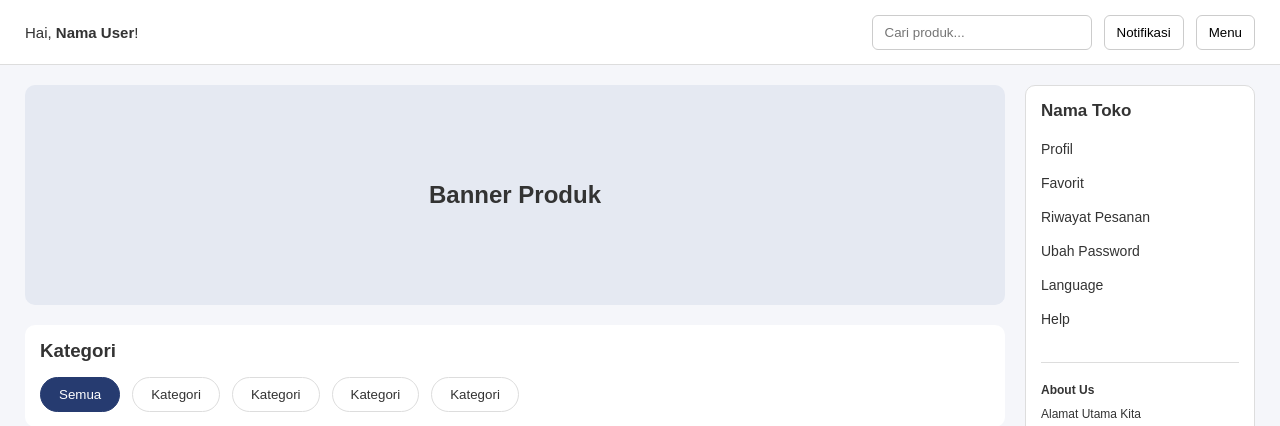
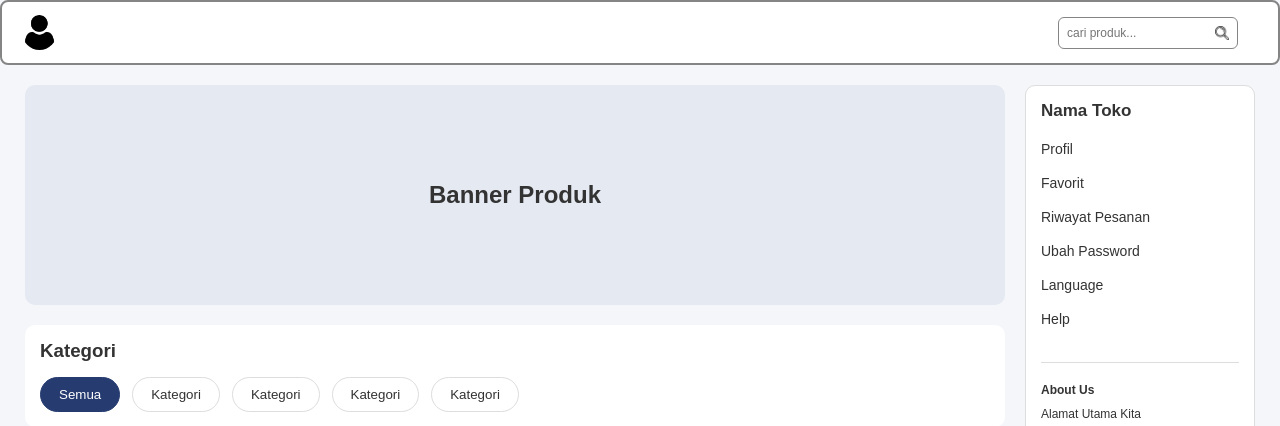
Before and after one commit to Ancax8/finalProject, a PHP site: page /pages/dashboardUser.php in a window 1280 px wide. Shown: the top 426 px of the page. Run offline with PHP 8.4, Linux system fonts and the light colour scheme; some libraries are stand-ins or nearby versions.

Commit message:
navbar not ready

```diff
--- a/asset/css/dashboardUser.css
+++ b/asset/css/dashboardUser.css
@@ -14,49 +14,7 @@ body {
     color: #333;
     padding-bottom: 130px;
 }
-/* =================================
-   NAVBAR
-================================= */
-.navbar {
-  height: 65px;
-  background-color: #ffffff;
-  border-bottom: 1px solid #ddd;
 
-  display: flex;
-  align-items: center;
-  justify-content: space-between;
-
-  padding: 0 25px;
-}
-
-.greeting {
-  font-size: 15px;
-}
-
-.greeting span {
-  font-weight: bold;
-}
-
-.navbar-menu {
-  display: flex;
-  align-items: center;
-  gap: 12px;
-}
-
-.navbar-menu input {
-  width: 220px;
-  padding: 9px 12px;
-  border: 1px solid #ccc;
-  border-radius: 6px;
-}
-
-.navbar-menu button {
-  padding: 9px 12px;
-  border: 1px solid #ccc;
-  background-color: white;
-  border-radius: 6px;
-  cursor: pointer;
-}
 
 /* =================================
    LAYOUT DASHBOARD
--- a/asset/css/navbar.css
+++ b/asset/css/navbar.css
@@ -10,163 +7,80 @@
 }
 
 body {
-    background-color: #f5f5f5;
     font-family: Arial, sans-serif;
-    padding: 25px;
 }
 
-/* =================================
-   NAVBAR UTAMA
-================================= */
-
+/* NAVBAR UTAMA */
 .navbar {
     width: 100%;
-    min-height: 60px;
+    height: 65px;
+    padding: 0 20px;
+
+    display: flex;
+    align-items: center;
+    justify-content: flex-start;
+    gap: 20px;
 
     background-color: #ffffff;
     border: 2px solid #858585;
     border-radius: 8px;
 
-    display: flex;
-    align-items: center;
-    justify-content: space-between;
-
-    padding: 5px 10px;
-    gap: 12px;
-
     position: relative;
-    z-index: 10;
 }
 
-/* =================================
-   PROFILE
-================================= */
-
+/* PROFILE */
 .profile {
     display: flex;
     align-items: center;
-    gap: 10px;
-
-    flex-shrink: 0;
+    gap: 8px;
 }
 
 .profile img {
     width: 35px;
     height: 35px;
-
-    border: 2px solid #858585;
+    object-fit: cover;
     border-radius: 50%;
-
-    object-fit: cover;
 }
 
-.profile label {
-    font-size: 12px;
+#status {
+    font-size: 13px;
     color: #333333;
 }
 
-/* =================================
-   PENCARIAN
-================================= */
-
+/* PENCARIAN */
 .pencarian {
     width: 180px;
     height: 32px;
-
-    border: 2px solid #858585;
-    border-radius: 5px;
+    margin-left: auto;
 
     display: flex;
     align-items: center;
-    gap: 7px;
+    justify-content: space-between;
 
-    padding: 0 7px;
-    margin-left: auto;
-
-    flex-shrink: 1;
-}
-
-.pencarian img {
-    width: 16px;
-    height: 16px;
-
-    object-fit: contain;
-    flex-shrink: 0;
-
-    /* Ikon berada di kiri input */
-    order: -1;
+    padding: 0 8px;
+    border: 1px solid #858585;
+    border-radius: 6px;
 }
 
 .pencarian input {
-    width: 100%;
-    min-width: 0;
-    height: 100%;
+    width: 130px;
+    height: 23px;
 
     border: none;
     outline: none;
 
+    font-size: 12px;
     background: transparent;
-
-    font-size: 10px;
-    color: #333333;
 }
 
-.pencarian input::placeholder {
-    color: #777777;
-}
-
-/* =================================
-   NOTIFIKASI
-================================= */
-
-.notification {
-    display: flex;
-    align-items: center;
-    justify-content: center;
-
-    flex-shrink: 0;
-}
-
-.notification i {
-    font-size: 22px;
-    color: #333333;
+.pencarian img {
+    width: 14px;
+    height: 14px;
+    object-fit: contain;
     cursor: pointer;
 }
 
-/* =================================
-   ICON MENU
-================================= */
-
-.icon-list {
-    width: 35px;
-    height: 32px;
-
-    border: 2px solid #858585;
-    border-radius: 5px;
-
-    display: flex;
-    align-items: center;
-    justify-content: center;
-
-    cursor: pointer;
-    flex-shrink: 0;
-
-    transition: background-color 0.2s ease;
-}
-
-.icon-list:hover {
-    background-color: #eeeeee;
-}
-
-.icon-list i {
-    font-size: 23px;
-    color: #333333;
-}
-
-/* =================================
-   MENU NAVIGASI
-================================= */
-
+/* MENU NAVIGASI */
 .main {
     position: absolute;
     top: 100%;
@@ -177,78 +91,114 @@ body {
     background-color: #ffffff;
     border: 2px solid #858585;
     border-top: none;
-
     border-radius: 0 0 8px 8px;
 
     overflow: hidden;
+    z-index: 9;
+
+    /* Kondisi awal: tersembunyi */
+    opacity: 0;
+    visibility: hidden;
+    pointer-events: none;
+
+    transform: translateY(-8px);
+
+    transition:
+        opacity 0.3s ease,
+        transform 0.3s ease,
+        visibility 0.3s ease;
 }
 
-/* KONDISI AWAL MENU */
+/* MENU SAAT DIBUKA */
+.main.show {
+    opacity: 1;
+    visibility: visible;
+    pointer-events: auto;
 
+    transform: translateY(0);
+}
+
+/* LIST MENU */
 .main ul {
     display: flex;
     flex-direction: column;
     gap: 12px;
 
     list-style: none;
+    padding: 15px;
+}
 
-    padding: 15px;
+.main ul li {
+    width: 100%;
+    padding: 8px;
 
-    opacity: 0;
-    visibility: hidden;
+    font-size: 13px;
+    color: #333333;
 
-    transform: translateX(100%);
+    cursor: pointer;
+    border-radius: 5px;
 
     transition:
-        transform 0.5s ease,
-        opacity 0.5s ease,
-        visibility 0.5s;
+        background-color 0.2s ease,
+        color 0.2s ease;
 }
 
-/* KETIKA MENU DIBUKA */
-
-.main ul.show {
-    opacity: 1;
-    visibility: visible;
-
-    transform: translateX(0);
+.main ul li:hover {
+    background-color: #eeeeee;
+    color: #000000;
 }
 
-/* LINK MENU */
+/* ICON MENU */
+.icon-list {
+    display: flex;
+    align-items: center;
+    justify-content: center;
 
-.main ul li a {
-    display: block;
+    cursor: pointer;
+    margin-left: 0;
+}
+.icon-list i {
+    font-size: 25px;
+    color: #333333;
 
-    text-decoration: none;
-    color: #444444;
-
-    font-size: 13px;
-
-    transition: color 0.2s ease;
+    transition: transform 0.3s ease;
 }
 
-.main ul li a:hover {
-    color: #888888;
+.icon-list:hover i {
+    transform: scale(1.1);
 }
 
-/* =================================
-   TABLET
-================================= */
-
+/* RESPONSIVE TABLET */
 @media screen and (max-width: 768px) {
-
-    body {
-        padding: 18px;
+    .navbar {
+        height: 60px;
+        padding: 0 15px;
     }
 
-    .navbar {
-        min-height: 55px;
-        padding: 5px 8px;
-        gap: 8px;
+    .profile img {
+        width: 32px;
+        height: 32px;
     }
 
-    .profile {
-        gap: 7px;
+    .pencarian {
+        width: 150px;
+        height: 30px;
+    }
+
+    .pencarian input {
+        width: 105px;
+    }
+
+    .main {
+        width: 180px;
+    }
+}
+
+/* RESPONSIVE HP */
+@media screen and (max-width: 480px) {
+    .navbar {
+        height: 55px;
+        padding: 0 10px;
     }
 
     .profile img {
--- a/asset/js/navbar.js
+++ b/asset/js/navbar.js
@@ -1,7 +1,7 @@
 
-const menu = document.getElementById('menu');
-const list = document.getElementById('main');
+const menu = document.getElementById("menu");
+const main = document.querySelector(".main");
 
-menu.addEventListener("click", () => {
-    list.classList.toggle('show');
+menu.addEventListener("click", function () {
+    main.classList.toggle("show");
 });
--- a/pages/dashboardUser.php
+++ b/pages/dashboardUser.php
@@ -11,19 +11,8 @@
 </head>
 
 <body>
+    <?php include "../layout/navbar.php"; ?>
 
-    <!-- NAVBAR -->
-    <header class="navbar">
-        <div class="greeting">
-            Hai, <span>Nama User</span>!
-        </div>
-
-        <div class="navbar-menu">
-            <input type="text" placeholder="Cari produk...">
-            <button>Notifikasi</button>
-            <button>Menu</button>
-        </div>
-    </header>
 
     <!-- KONTEN UTAMA -->
     <main class="dashboard-container">
```
Also changed, not shown: other parts of asset/css/navbar.css (+15 -134 lines), layout/navbar.php (renamed from layout/navbar.html).
